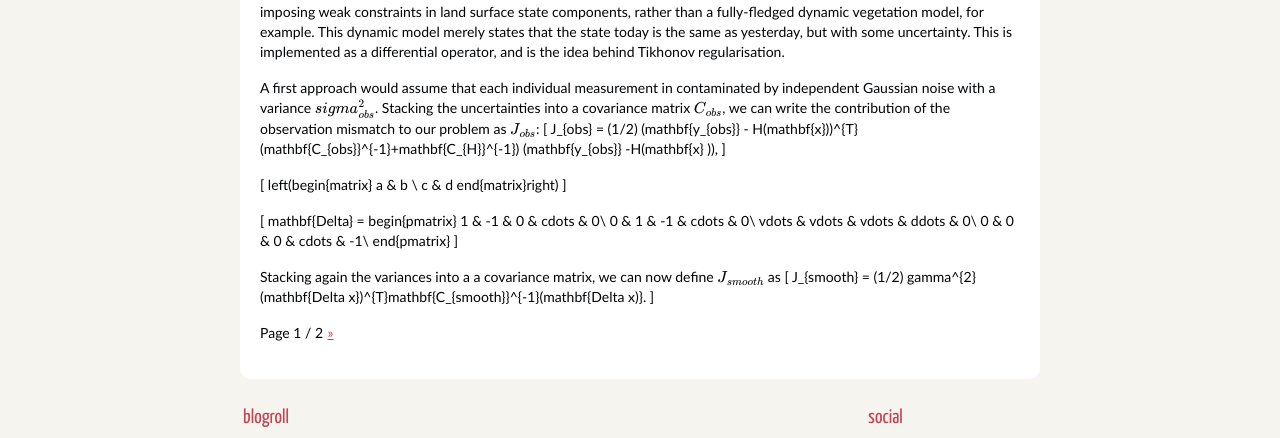
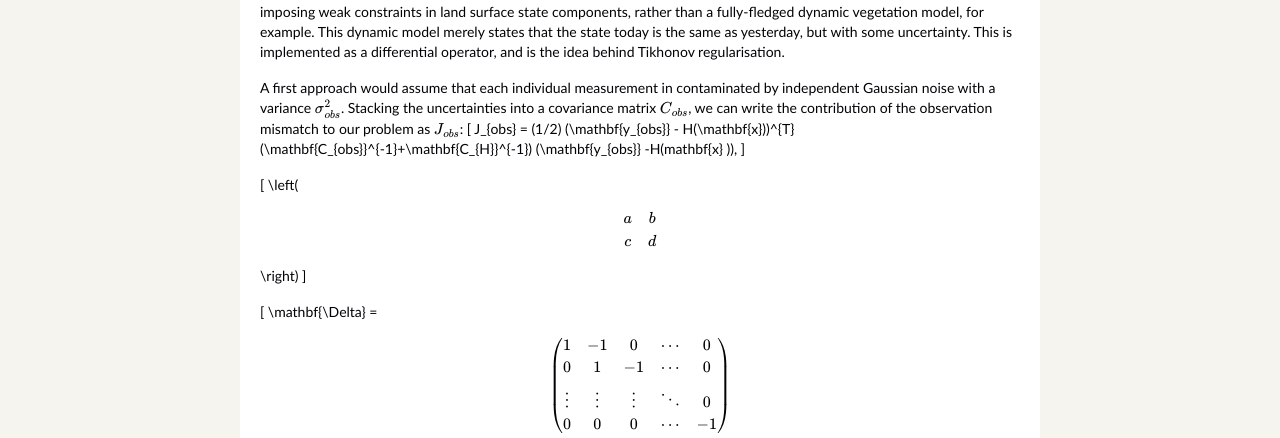
Before and after one commit to jgomezdans/jgomezdans.github.com, a plain HTML site: page author/J Gómez-Dans.html in a window 1280 px wide. Shown: the part 357-795 px from the top of the page. Drawn offline with nearby package versions, Linux system fonts and the light colour scheme; some packages are replaced by stand-ins of ours.

Commit message:
Maths double backslash

```diff
--- a/author/J Gómez-Dans.html
+++ b/author/J Gómez-Dans.html
@@ -89,31 +89,31 @@ but with some uncertainty. This is implemented as a differential operator,
 and is the idea behind Tikhonov regularisation.</p>
 <p>A first approach would assume that
 each individual measurement in contaminated by independent Gaussian noise with
-a variance $sigma^{2}_{obs}$. Stacking the uncertainties into a
+a variance $\sigma^{2}_{obs}$. Stacking the uncertainties into a
 covariance
 matrix $C_{obs}$, we can write the contribution of the observation
 mismatch
 to our problem as $J_{obs}$:
 [
-J_{obs} = (1/2) (mathbf{y_{obs}} - H(mathbf{x}))^{T} (mathbf{C_{obs}}^{-1}+mathbf{C_{H}}^{-1}) (mathbf{y_{obs}} -H(mathbf{x} )),
+J_{obs} = (1/2) (\mathbf{y_{obs}} - H(\mathbf{x}))^{T} (\mathbf{C_{obs}}^{-1}+\mathbf{C_{H}}^{-1}) (\mathbf{y_{obs}} -H(mathbf{x} )),
 ]</p>
 <p>[
-left(begin{matrix} a &amp; b \
-c &amp; d end{matrix}right)
+\left(\begin{matrix} a &amp; b \\
+c &amp; d \end{matrix}\right)
 ]</p>
 <p>[
-mathbf{Delta} =
-begin{pmatrix}
-1      &amp; -1     &amp;  0     &amp; cdots &amp; 0\
-0      &amp; 1      &amp; -1     &amp; cdots &amp; 0\
-vdots &amp; vdots &amp; vdots &amp; ddots &amp; 0\
-0      &amp; 0      &amp; 0      &amp; cdots &amp; -1\
-end{pmatrix}
+\mathbf{\Delta} =
+\begin{pmatrix}
+1      &amp; -1     &amp;  0     &amp; \cdots &amp; 0\\
+0      &amp; 1      &amp; -1     &amp; \cdots &amp; 0\\
+\vdots &amp; \vdots &amp; \vdots &amp; \ddots &amp; 0\\
+0      &amp; 0      &amp; 0      &amp; \cdots &amp; -1\\
+\end{pmatrix}
 ]</p>
 <p>Stacking again the variances into a a covariance matrix, we can now define
 $J_{smooth}$ as
 [
-J_{smooth} = (1/2)  gamma^{2} (mathbf{Delta x})^{T}mathbf{C_{smooth}}^{-1}(mathbf{Delta x)}.
+J_{smooth} = (1/2)  \gamma^{2} (\mathbf{\Delta x})^{T}\mathbf{C_{smooth}}^{-1}(\mathbf{\Delta x)}.
 ]</p>
 
                 </article>
```
Also changed, not shown: category/work.html (+12 -12 lines), eoldas-out-in-the-wild.html (+12 -12 lines), feeds/all-en.atom.xml (+12 -12 lines), feeds/all.atom.xml (+12 -12 lines), feeds/work.atom.xml (+12 -12 lines), tag/data assimilation.html (+12 -12 lines).
